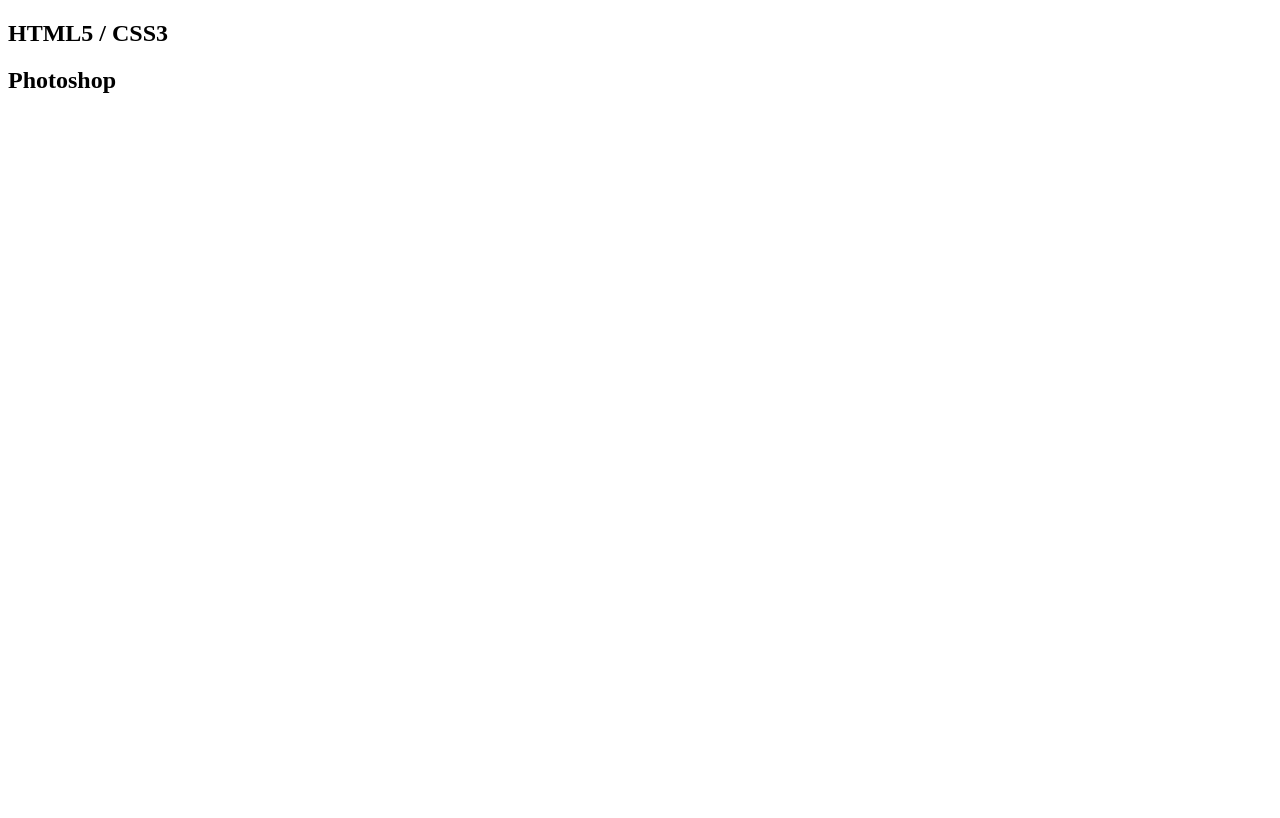
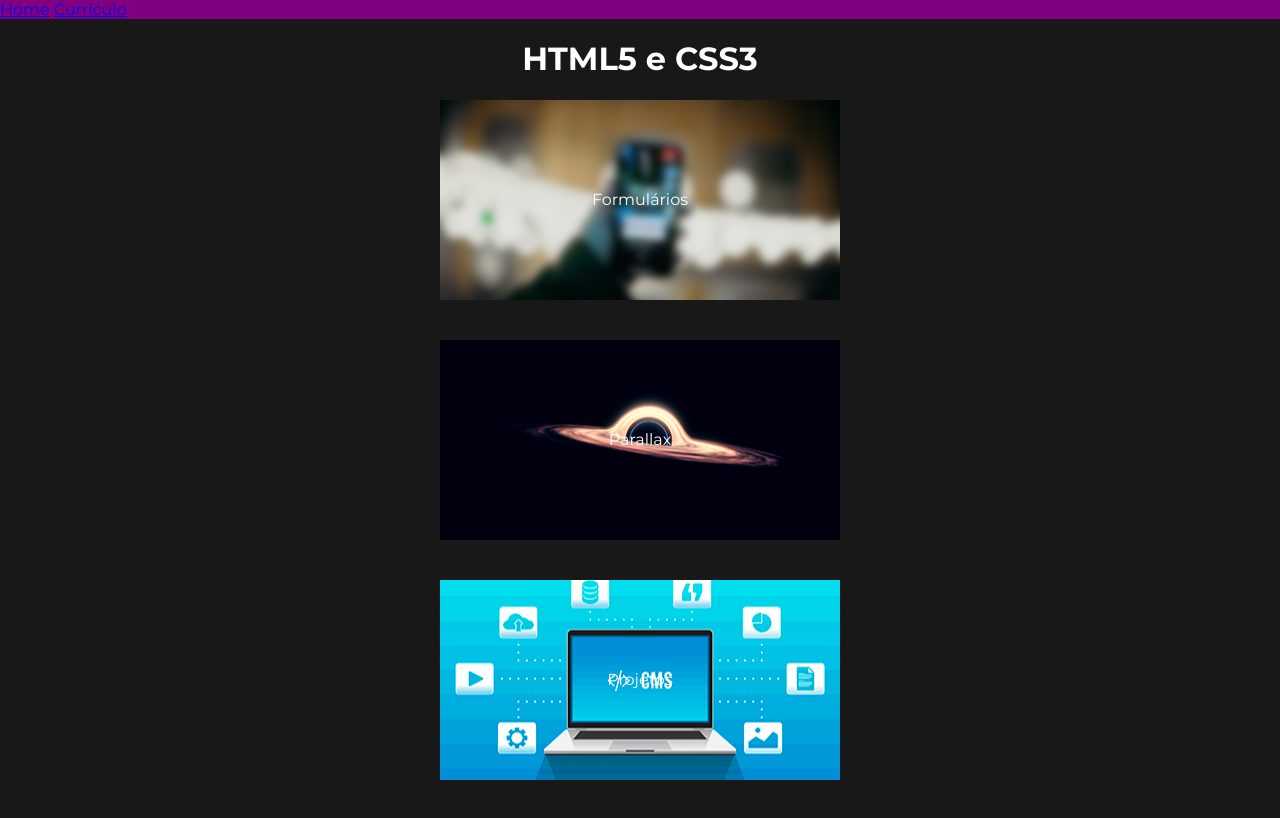
Before and after one commit to FelCastilho/felipe-castilho, a plain HTML site: page Portfolio.html in a window 1280 px wide. Drawn offline with Linux system fonts and the light colour scheme.

Commit message:
Criação site

```diff
--- a/Portfolio.html
+++ b/Portfolio.html
@@ -6,24 +6,49 @@
     <meta name="viewport" content="width=device-width, initial-scale=1.0">
 
     <link rel="stylesheet" href="estilos/portfolio.css">
+    <link rel="stylesheet" href="estilos/portfolio-media-query.css">
 
     <title>Portfólio</title>
 </head>
 <body>
+    <header>
+
+        <menu>
+            <a href="index.html">Home</a>
+            <a href="#">Currículo</a>
+        </menu>
+
+    </header>
     <main>
+
+        <h1>HTML5 e CSS3</h1>
+
         <section id="dev-web">
 
-            <h1>HTML5 / CSS3</h1>
+            <div class="cards">
+
+                <a href="logins.html">
+                    <div id="telas-login">
+                        <p>Formulários</p>
+                    </div>
+                </a>
+
+                <a href="parallax.html">
+                    <div id="sites-parallax">
+                        <p>Parallax</p>
+                    </div>
+                </a>
+
+                <a href="projetos.html">
+                    <div id="sites-projetos">
+                        <p>Projetos</p>
+                    </div>
+                </a>
+
+            </div>
+
 
         </section>
-
-        <section id="photoshop">
-
-            <h1>Photoshop</h1>
-
-        </section>
-
-
     </main>
 </body>
 </html>
--- /dev/null
+++ b/estilos/portfolio-media-query.css
@@ -0,0 +1,17 @@
+@charset 'UTF-8';
+
+/*Media para telas de tablet */
+
+@media screen and (min-width: 768px) and (max-width: 992px) {
+
+
+
+}
+
+/*Media para telas grandes*/
+@media screen and (min-width: 992px) {
+
+    #telas-login{
+        border-radius: 20px;
+    }
+}
--- a/estilos/portfolio.css
+++ b/estilos/portfolio.css
@@ -0,0 +1,94 @@
+@charset 'UTF-8';
+
+@import url('https://fonts.googleapis.com/css2?family=Montserrat:wght@400;600;700&display=swap');
+
+*{
+    margin: 0;
+    padding: 0;
+    font-family: var(--font-padrão);
+}
+
+:root{
+    --font-padrão: 'Montserrat', sans-serif;
+}
+
+header{
+    background-color: purple;
+}
+
+main h1{
+    padding-top: 20px;
+    text-align: center;
+    position: relative;
+    height: 100vh;
+    background-color: #181818;
+    color: white;
+}
+
+.cards{
+    width: 50%;
+}
+
+#telas-login{
+    margin-bottom: 20px;
+    height: 25vh;
+    width: 60vw;
+    border-radius: 15px;
+
+    background: url(../images/telalogin.jpg) no-repeat;
+    background-position: center;
+    color: white;
+    text-align: center;
+    line-height: 200px;
+
+    position: absolute;
+    top: 25%;
+    left: 50%;
+
+    transform: translate(-50%, -50%);
+
+}
+
+#sites-parallax{
+    margin-bottom: 20px;
+    height: 25vh;
+    width: 60vw;
+    border-radius: 15px;
+
+    background: url(../images/blackhole.jpg) no-repeat;
+    background-position: center;
+    color: white;
+    text-align: center;
+    line-height: 200px;
+
+    position: absolute;
+    top: 55%;
+    left: 50%;
+
+    transform: translate(-50%, -50%);
+}
+
+#sites-projetos{
+    margin-bottom: 20px;
+    height: 25vh;
+    width: 60vw;
+    border-radius: 15px;
+
+    background: url(../images/projects.jpg) no-repeat;
+    background-position: center;
+    color: white;
+    text-align: center;
+    line-height: 200px;
+
+    position: absolute;
+    top: 85%;
+    left: 50%;
+
+    transform: translate(-50%, -50%);
+}
+
+@media screen and (min-width: 780px) and (max-width: 992px) {
+
+
+
+}
--- a/estilos/style.css
+++ b/estilos/style.css
@@ -46,7 +46,7 @@ nav > ul > li{
 
 nav > ul > li > a{
     text-align: justify;
-    line-height: 2em;
+    line-height: 2.5em;
     color: white;
     text-decoration: none;
     padding: 2%;
```
Also changed, not shown: index.html (+1 -1 lines), logins.html (added, +12 -0 lines), images/blackhole.jpg (added), images/projects.jpg (added), images/telalogin.jpg (added), parallax.html (added), projetos.html (added).
